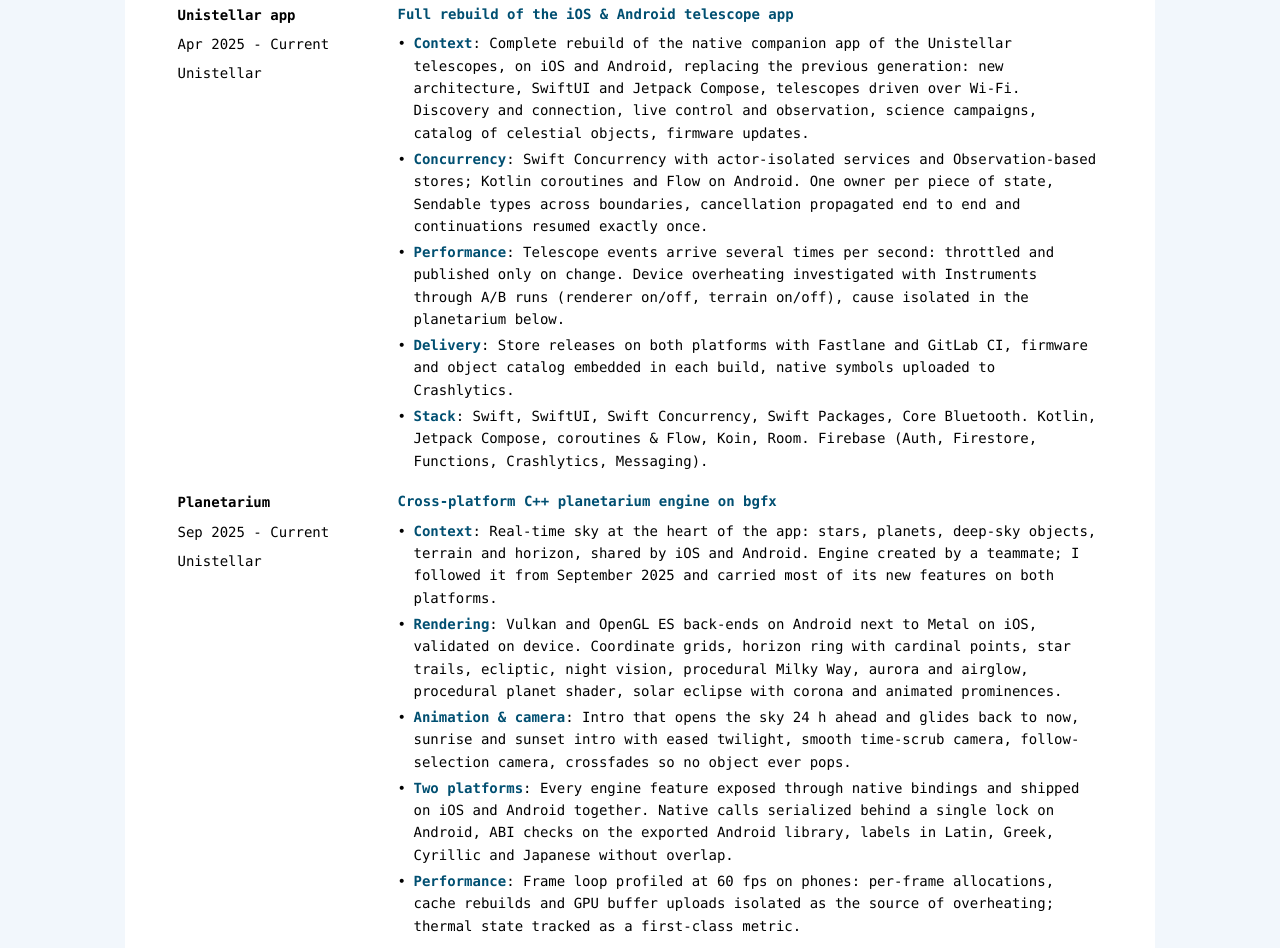
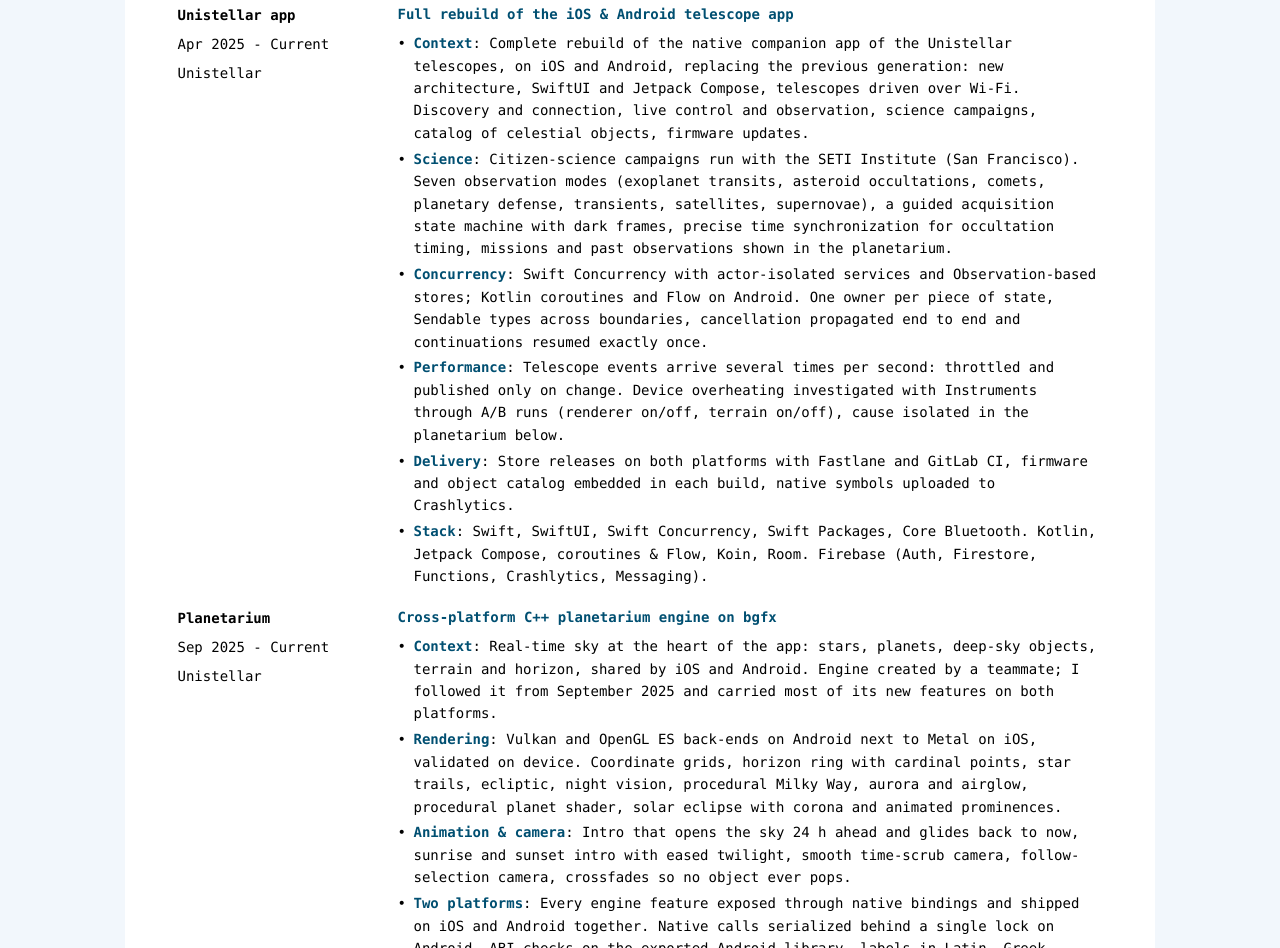
Before and after one commit to ffondacci/resume, a plain HTML site: page index.html in a window 1280 px wide. Shown: the part 1218-2166 px from the top of the page. Drawn offline with Linux system fonts and the light colour scheme; a web font is replaced by a local one.

Commit message:
Add SETI Institute citizen-science work
Co-Authored-By: Claude Opus 5.5 <noreply@anthropic.com>

```diff
--- a/index.html
+++ b/index.html
@@ -225,6 +225,7 @@ h2 + .entry.line { margin-top: calc(14 * var(--u)); }
         <h3>Full rebuild of the iOS &amp; Android telescope app</h3>
         <ul class="bullets">
           <li><span class="label">Context</span>: Complete rebuild of the native companion app of the Unistellar telescopes, on iOS and Android, replacing the previous generation: new architecture, SwiftUI and Jetpack Compose, telescopes driven over Wi-Fi. Discovery and connection, live control and observation, science campaigns, catalog of celestial objects, firmware updates.</li>
+          <li><span class="label">Science</span>: Citizen-science campaigns run with the SETI Institute (San Francisco). Seven observation modes (exoplanet transits, asteroid occultations, comets, planetary defense, transients, satellites, supernovae), a guided acquisition state machine with dark frames, precise time synchronization for occultation timing, missions and past observations shown in the planetarium.</li>
           <li><span class="label">Concurrency</span>: Swift Concurrency with actor-isolated services and Observation-based stores; Kotlin coroutines and Flow on Android. One owner per piece of state, Sendable types across boundaries, cancellation propagated end to end and continuations resumed exactly once.</li>
           <li><span class="label">Performance</span>: Telescope events arrive several times per second: throttled and published only on change. Device overheating investigated with Instruments through A/B runs (renderer on/off, terrain on/off), cause isolated in the planetarium below.</li>
           <li><span class="label">Delivery</span>: Store releases on both platforms with Fastlane and GitLab CI, firmware and object catalog embedded in each build, native symbols uploaded to Crashlytics.</li>
```
